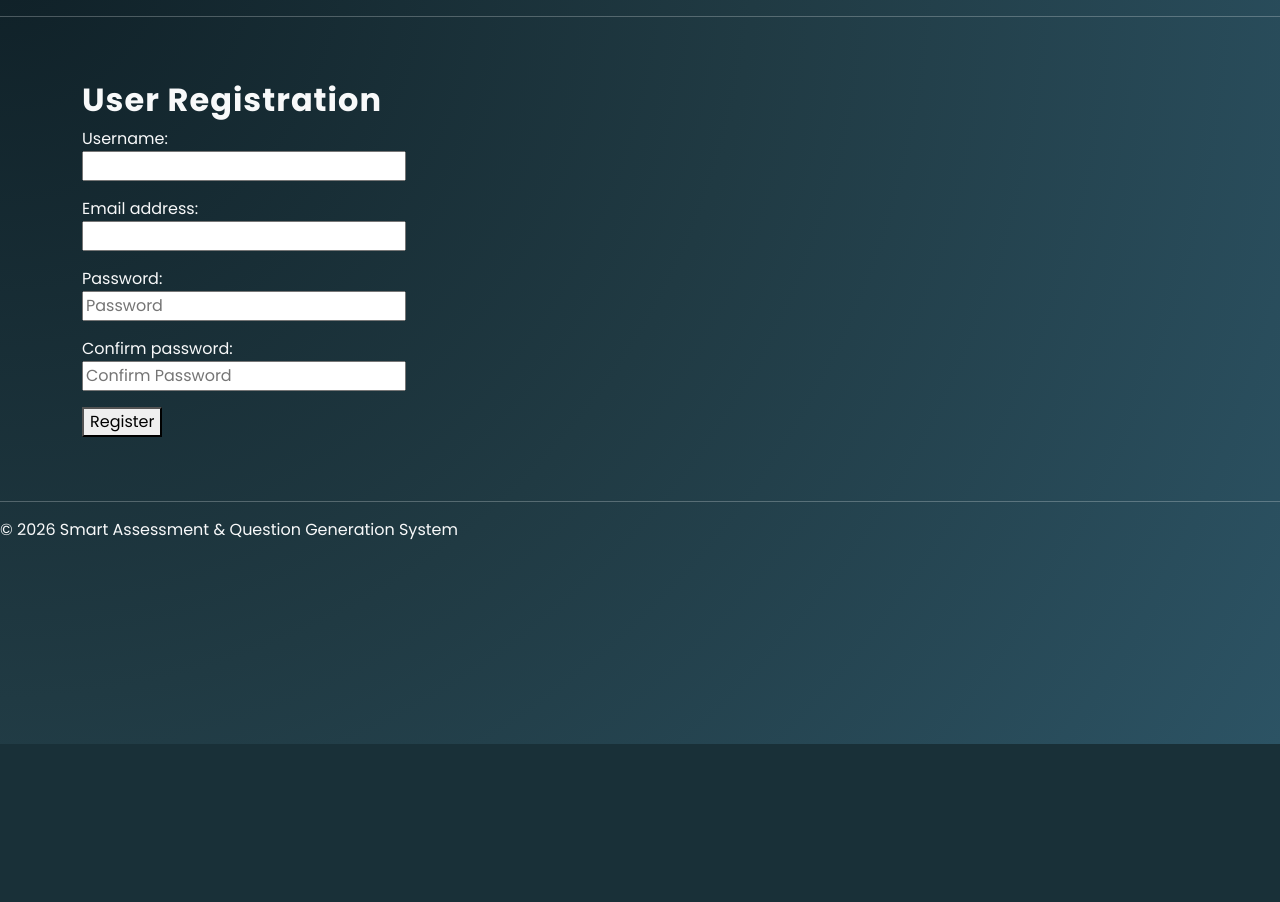
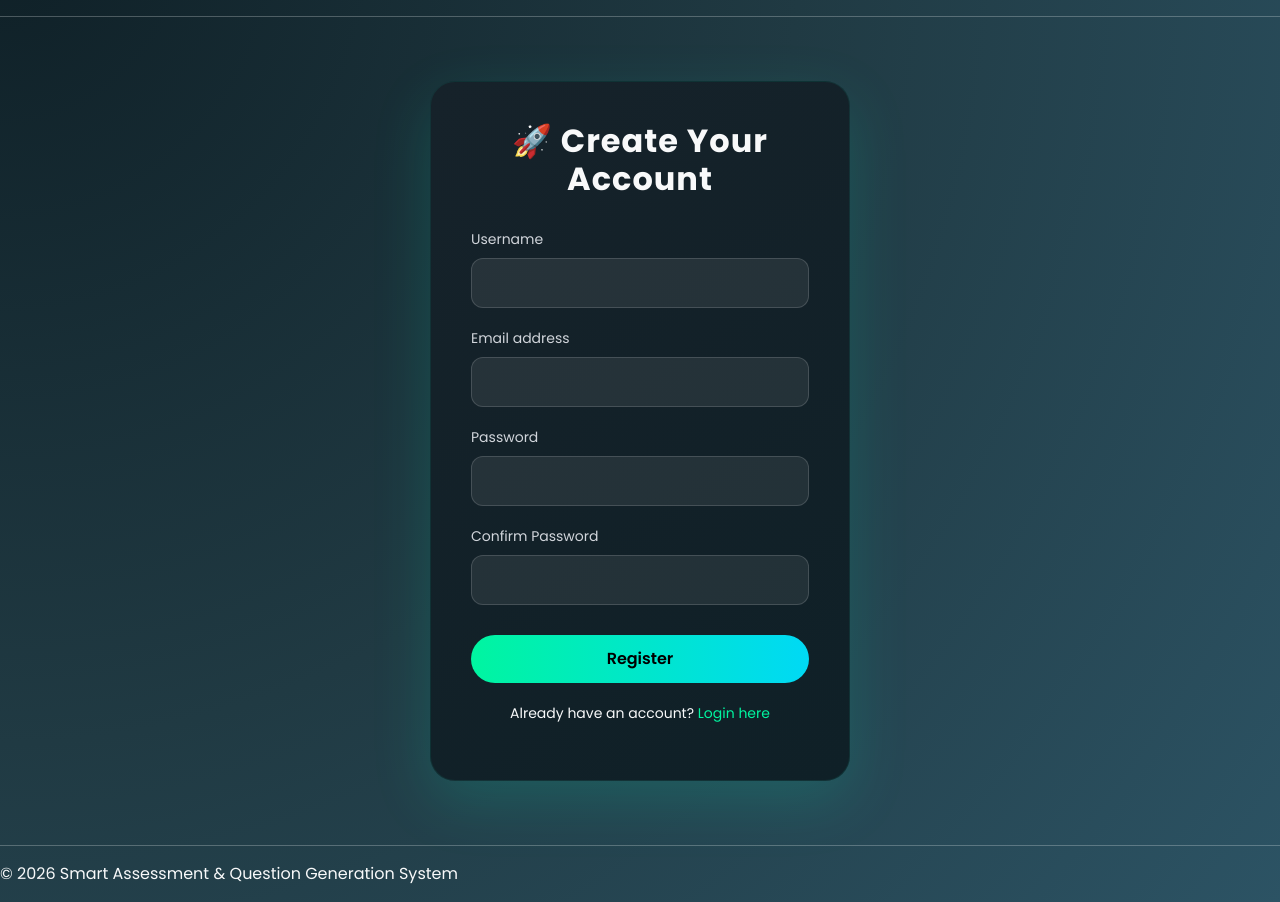
Before and after one commit to deepakjha018/smart-assessment, a Django app: page /register/ in a window 1280 px wide. Shown: the part 56-958 px from the top of the page. Before the commit the page ends 800 px from the top, so only its background shows below. Run offline with Django 5.2, Linux system fonts and the light colour scheme.

Commit message:
Enhanced Registration page UI

```diff
--- a/quizzes/views.py
+++ b/quizzes/views.py
@@ -2,7 +2,9 @@ from django.shortcuts import render, get_object_or_404
 from .models import Category
 from django.shortcuts import render, redirect
 from .models import SubCategory
+from django.contrib.auth.decorators import login_required
 
+@login_required
 def quiz_settings(request, subcategory_id):
     subcategory = SubCategory.objects.get(id=subcategory_id)
 
@@ -22,12 +24,12 @@ def quiz_settings(request, subcategory_id):
     )
 
 
-
+@login_required
 def category_list(request):
     categories = Category.objects.all()
     return render(request, 'quizzes/categories.html', {'categories': categories})
 
-
+@login_required
 def subcategory_list(request, category_id):
     category = get_object_or_404(Category, id=category_id)
     subcategories = category.subcategories.all()
--- a/smart_assessment/settings.py
+++ b/smart_assessment/settings.py
@@ -131,6 +131,6 @@ MEDIA_ROOT = BASE_DIR / 'media'
 
 DEFAULT_AUTO_FIELD = 'django.db.models.BigAutoField'
 
-LOGIN_URL = '/login/'
-LOGIN_REDIRECT_URL = '/'
-LOGOUT_REDIRECT_URL = '/login/'
+LOGIN_URL = 'login'
+LOGIN_REDIRECT_URL = 'home'
+LOGOUT_REDIRECT_URL = 'login'
--- a/static/css/style.css
+++ b/static/css/style.css
@@ -107,3 +107,88 @@ h2 {
 input[type="radio"] {
     accent-color: #00f5a0;
 }
+
+/* ===== AUTH PAGES ===== */
+
+.auth-container {
+    display: flex;
+    justify-content: center;
+    align-items: center;
+    min-height: 75vh;
+}
+
+.auth-card {
+    width: 420px;
+    padding: 40px;
+    border-radius: 25px;
+    background: linear-gradient(145deg, #16222a, #0f2027);
+    box-shadow: 0 20px 60px rgba(0,255,200,0.15);
+    border: 1px solid rgba(0,255,200,0.08);
+    transition: 0.4s ease;
+}
+
+.auth-card:hover {
+    transform: translateY(-8px);
+    box-shadow: 0 25px 80px rgba(0,255,200,0.25);
+}
+
+.auth-title {
+    text-align: center;
+    margin-bottom: 30px;
+    font-weight: 700;
+    letter-spacing: 1px;
+}
+
+.form-group {
+    margin-bottom: 20px;
+}
+
+.form-group label {
+    display: block;
+    margin-bottom: 8px;
+    font-size: 14px;
+    color: #d1d5db;
+}
+
+.form-group input {
+    width: 100%;
+    padding: 12px 15px;
+    border-radius: 12px;
+    border: 1px solid rgba(255,255,255,0.15);
+    background: rgba(255,255,255,0.08);
+    color: white;
+    transition: 0.3s ease;
+}
+
+.form-group input:focus {
+    outline: none;
+    border-color: #00f5a0;
+    box-shadow: 0 0 10px rgba(0,255,200,0.4);
+}
+
+.auth-btn {
+    width: 100%;
+    padding: 12px;
+    border-radius: 50px;
+    border: none;
+    background: linear-gradient(90deg, #00f5a0, #00d9f5);
+    font-weight: 600;
+    margin-top: 10px;
+    transition: 0.3s ease;
+}
+
+.auth-btn:hover {
+    transform: scale(1.05);
+    box-shadow: 0 10px 25px rgba(0,217,245,0.5);
+}
+
+.auth-footer {
+    text-align: center;
+    margin-top: 20px;
+    font-size: 14px;
+}
+
+.auth-footer a {
+    color: #00f5a0;
+    text-decoration: none;
+}
--- a/templates/users/register.html
+++ b/templates/users/register.html
@@ -1,35 +1,48 @@
 {% extends 'base.html' %}
-{% block title %}Register{% endblock %}
+{% block content %}
 
-{% block content %}
-<h2>User Registration</h2>
+<div class="auth-container">
 
-<form method="POST">
-    {% csrf_token %}
+    <div class="auth-card">
 
-    {{ form.non_field_errors }}
+        <h2 class="auth-title">🚀 Create Your Account</h2>
 
-    <p>
-        {{ form.username.label_tag }} <br>
-        {{ form.username }}
-    </p>
+        <form method="POST">
+            {% csrf_token %}
 
-    <p>
-        {{ form.email.label_tag }} <br>
-        {{ form.email }}
-    </p>
+            <div class="form-group">
+                <label>Username</label>
+                <input type="text" name="username" required>
+            </div>
 
-    <p>
-        {{ form.password.label_tag }} <br>
-        {{ form.password }}
-    </p>
+            <div class="form-group">
+                <label>Email address</label>
+                <input type="email" name="email" required>
+            </div>
 
-    <p>
-        {{ form.confirm_password.label_tag }} <br>
-        {{ form.confirm_password }}
-    </p>
+            <div class="form-group">
+                <label>Password</label>
+                <input type="password" name="password1" required>
+            </div>
 
-    <button type="submit">Register</button>
-</form>
+            <div class="form-group">
+                <label>Confirm Password</label>
+                <input type="password" name="password2" required>
+            </div>
+
+            <button type="submit" class="auth-btn">
+                Register
+            </button>
+
+        </form>
+
+        <p class="auth-footer">
+            Already have an account?
+            <a href="{% url 'login' %}">Login here</a>
+        </p>
+
+    </div>
+
+</div>
 
 {% endblock %}
```
